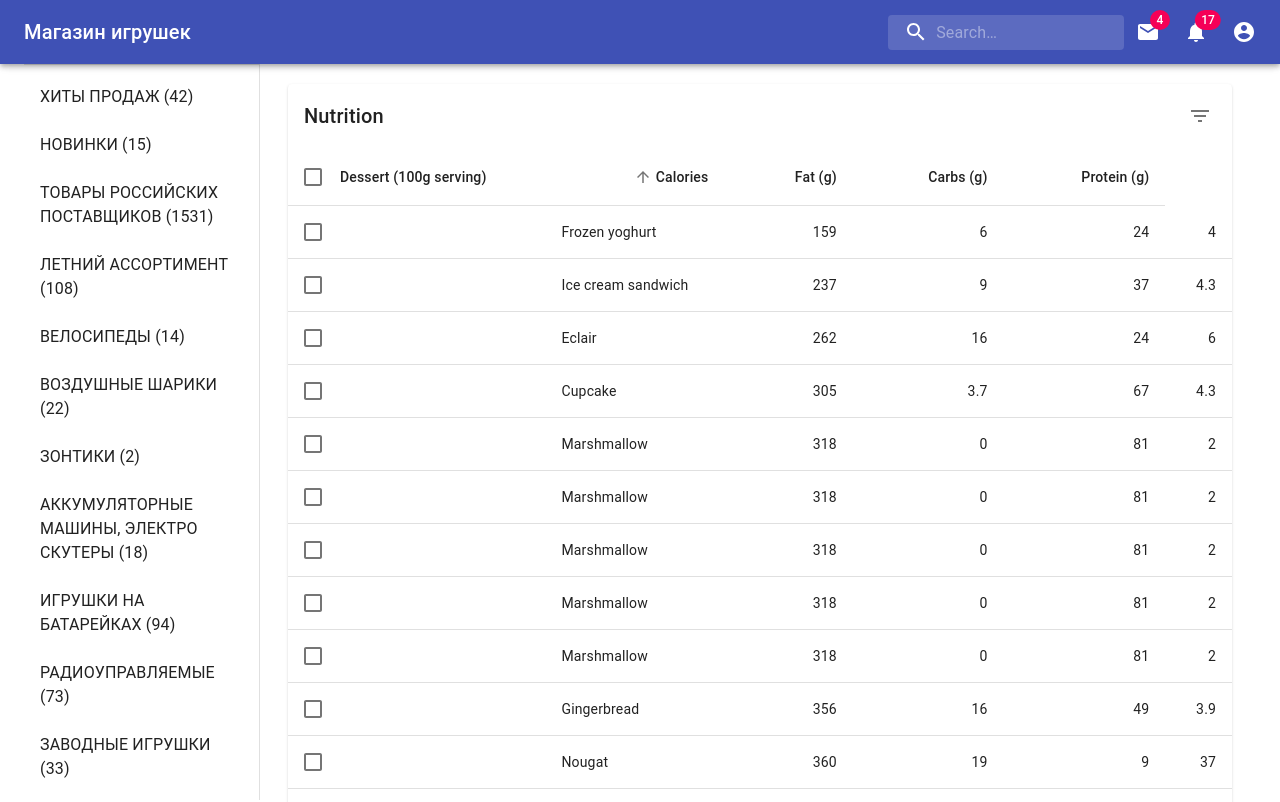
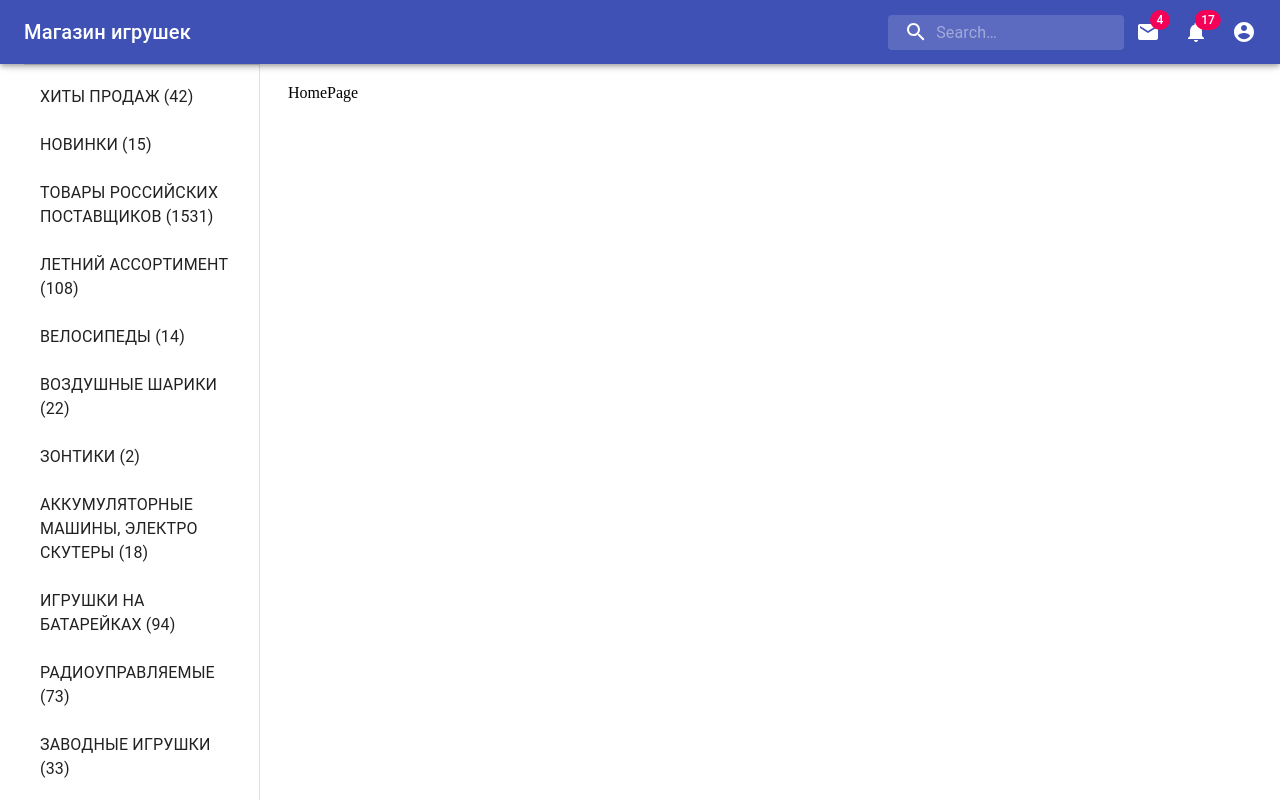
Before and after one commit to bishop777-sys/InternetMarket_Front, a React app: page / in a window 1280 px wide. Shown: the top 802 px of the page. Built offline with nearby package versions, Linux system fonts and the light colour scheme.

Commit message:
Add react router and homePage

```diff
--- a/src/components/App/App.jsx
+++ b/src/components/App/App.jsx
@@ -1,10 +1,11 @@
 import React, {Fragment, Component } from 'react'
-
+import {Route, BrowserRouter as Router, Switch } from 'react-router-dom';
 import Header from '../Header/Header.jsx'
 import ErrorBoundry from '../error-boundry/error-boundry.jsx'
 import './App.css'
 import ProductList from '../ProductList/ProductList.jsx';
 import ResponsiveDrawer from '../MainPanel/MainPanel.jsx';
+import HomePage from '../HomePage/HomePage.jsx';
 import IconBreadcrumbs from '../BreadCrumbs/BreadCrumbs.jsx';
 import { Container } from '@material-ui/core';
 
@@ -24,7 +25,14 @@ class App extends Component {
                     <Header />
                     <Container>
                         <ResponsiveDrawer>
-                                    <ProductList />
+                            <Router>
+                                <Switch>
+                                    <Route exact path="/" component={HomePage} />
+                                    <Route exact path="/product" component={ProductList} />
+                                </Switch>
+
+
+                            </Router>
                         </ResponsiveDrawer>
                     </Container>
                 </Fragment>
--- /dev/null
+++ b/src/components/HomePage/HomePage.jsx
@@ -0,0 +1,14 @@
+import React from 'react';
+
+
+export default class HomePage extends React.PureComponent{
+    constructor(props){
+        super(props);
+    }
+
+    render(){
+        return(
+            <div>HomePage</div>
+        )
+    }
+}
--- a/src/index.html
+++ b/src/index.html
@@ -5,7 +5,7 @@
     <meta charset="UTF-8">
     <meta name="viewport" content="width=device-width, initial-scale=1.0">
     <meta http-equiv="X-UA-Compatible" content="ie=edge">
-    <link rel="shortcut icon" href="/src/resources/icon_sale.ico" type="image/x-icon">
+
     <title>Инетернет-магазин</title>
 </head>
 
```
